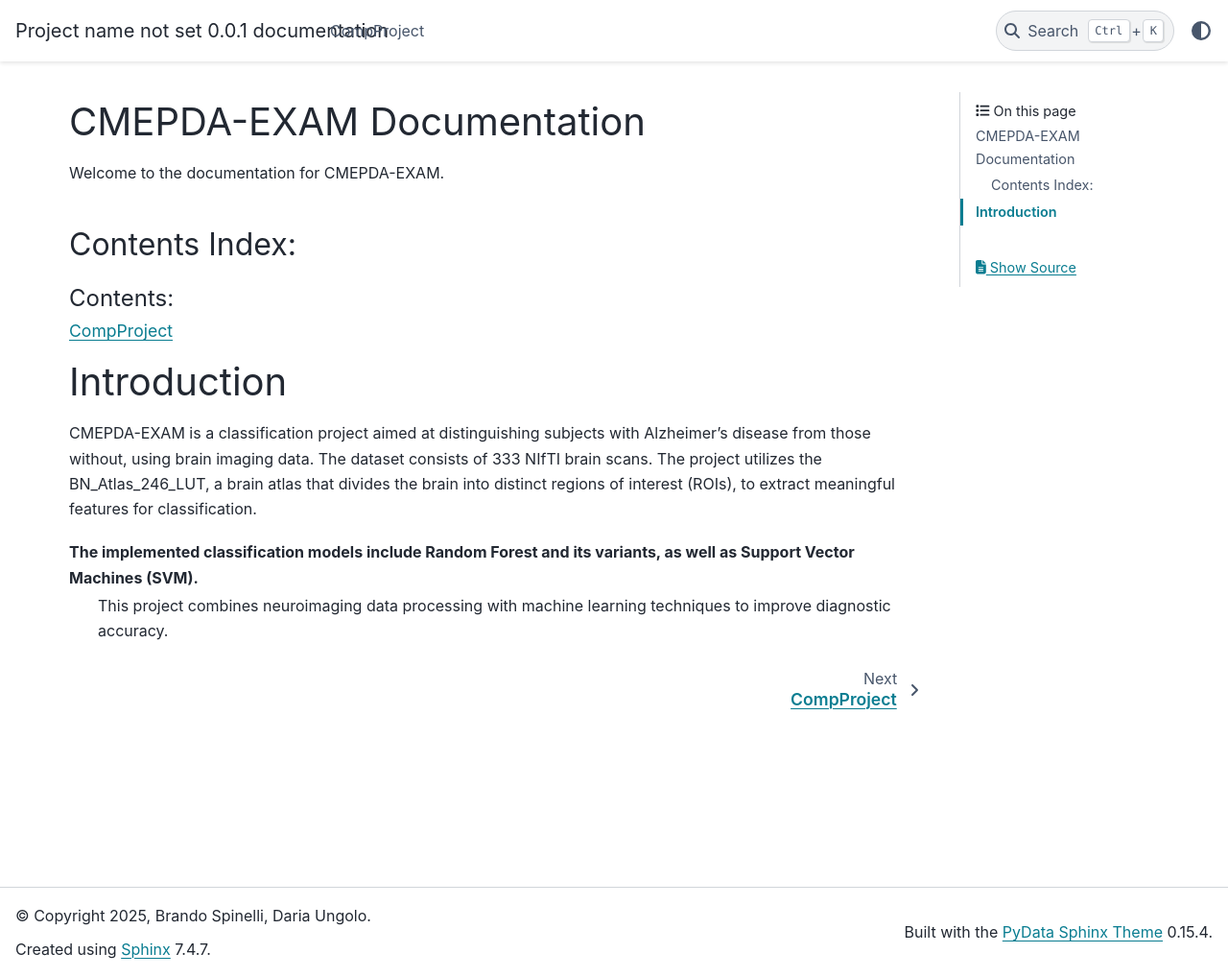
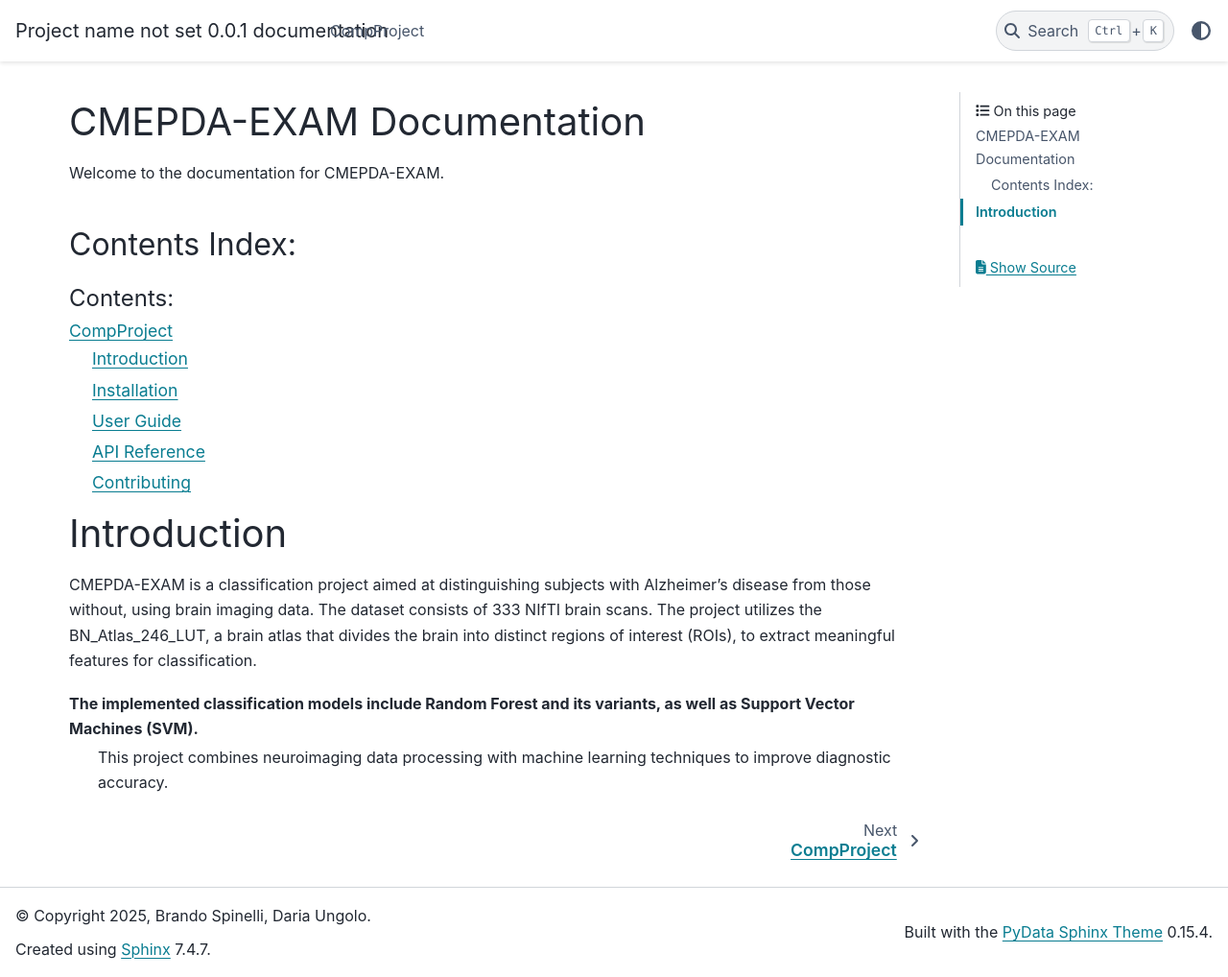
Before and after one commit to DariaUngolo/CMEPDA-EXAM, a Sphinx documentation site: the page built from docs/source/index.rst, in a window 1280 px wide and 1018 px high. Shown: the whole window at 96% size. Built offline with Sphinx 7.4.7 and the PyData theme 0.15.4, drawn with Linux system fonts in a browser that asks for light colours; pages that are not in the unit, such as notebooks, are missing from menus.

Commit message:
Update modules.rst

```diff
--- a/docs/source/modules.rst
+++ b/docs/source/modules.rst
@@ -4,7 +4,8 @@ CompProject
 .. toctree::
    :maxdepth: 4
 
-   CNN_tools
-   ML_tools
-   main
-   tests
+   Introduction
+   Installation
+   User Guide
+   API Reference
+   Contributing
```
